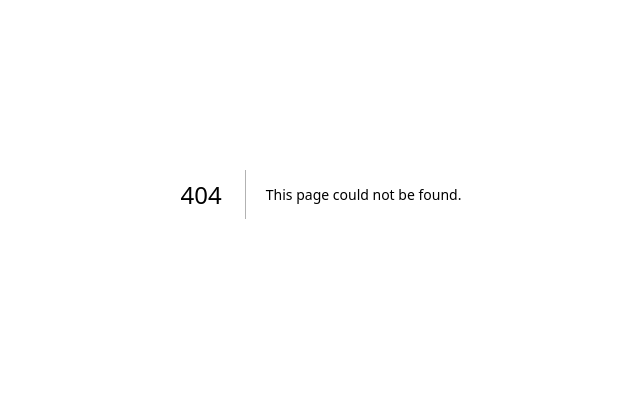
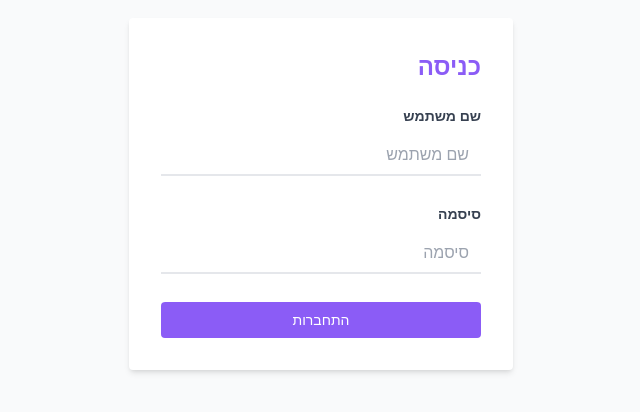
Before and after one commit to Oferlevy/deliveries, a Next.js app: page /auth/login in a window 1280 px wide. Before the commit this address had no page. Shown: the part 206-618 px from the top of the page, without its empty margins (319-959 px from the left). Built offline with nearby package versions, Linux system fonts and the light colour scheme.

Commit message:
added authentication

```diff
--- a/package.json
+++ b/package.json
@@ -15,6 +15,7 @@
     "express": "^4.18.2",
     "fs": "^0.0.1-security",
     "iron-session": "^6.3.1",
+    "js-sha256": "^0.10.1",
     "mongoose": "^7.6.1",
     "next": "13.5.4",
     "react": "^18",
--- /dev/null
+++ b/src/api/models/user.js
@@ -0,0 +1,16 @@
+import mongoose from 'mongoose';
+
+const userSchema = new mongoose.Schema({
+    username: {
+        type: String,
+        unique: true,
+        required: true,
+    },
+    password: {
+        type: String,
+        required: true,
+    },
+});
+
+const User = mongoose.models.User || mongoose.model('User', userSchema);
+export default User;
--- a/src/components/cart/PlaceOrder.js
+++ b/src/components/cart/PlaceOrder.js
@@ -22,7 +22,11 @@ export default function PlaceOrder({ isVisible, setCurrentView }) {
             <div className='flex flex-col text-right'>
                 <p className='mt-11 mb-4 text-lg font-medium self-end'>הזמן</p>
 
-                <form id='payment-form' action='/api/place-order' method='POST'>
+                <form
+                    id='payment-form'
+                    action='/api/order/place-order'
+                    method='POST'
+                >
                     <div className='mb-4'>
                         <label className='block text-gray-700 text-sm font-medium mb-2'>
                             שם מלא
--- /dev/null
+++ b/src/lib/authSession.js
@@ -0,0 +1,7 @@
+export const sessionOptions = {
+    cookieName: 'deliveries-auth',
+    password: process.env.AUTH_COOKIE_PASSWORD,
+    cookieOptions: {
+        secure: process.env.NODE_ENV === 'production',
+    },
+};
--- /dev/null
+++ b/src/lib/withSsrAuth.js
@@ -0,0 +1,21 @@
+import { withIronSessionSsr } from 'iron-session/next';
+import { sessionOptions } from '@/lib/authSession';
+
+export default function withSsrAuth(getServerSideProps, redirect) {
+    return withIronSessionSsr(async ({ req, res }) => {
+        const user = req.session.user;
+
+        if (!user) {
+            res.setHeader('location', '/auth/login?redirect=' + redirect);
+            res.statusCode = 302;
+            res.end();
+
+            return {
+                props: {},
+            };
+        }
+
+        const result = await getServerSideProps();
+        return result;
+    }, sessionOptions);
+}
--- /dev/null
+++ b/src/pages/api/auth/login.js
@@ -0,0 +1,31 @@
+import User from '@/api/models/user';
+import connectDB from '@/api/mongoHandler';
+import { sessionOptions } from '@/lib/authSession';
+import { withIronSessionApiRoute } from 'iron-session/next';
+
+export default withIronSessionApiRoute(loginRoute, sessionOptions);
+
+async function loginRoute(req, res) {
+    await connectDB();
+
+    const { username, password } = req.body;
+    if (!req.body.username || !req.body.password)
+        return res
+            .status(400)
+            .json({ error: 'Username and password were not provided!' });
+
+    const user = await User.findOne({ username }).select('-_id -__v').lean();
+
+    if (!user) {
+        return res.status(401).json({ error: 'Username not found!' });
+    }
+
+    if (user.password !== password) {
+        return res.status(401).json({ error: 'Wrong password!' });
+    }
+
+    req.session.user = user;
+    await req.session.save();
+
+    res.send({ ok: true });
+}
--- /dev/null
+++ b/src/pages/api/auth/logout.js
@@ -0,0 +1,9 @@
+import { sessionOptions } from '@/lib/authSession';
+import { withIronSessionApiRoute } from 'iron-session/next';
+
+export default withIronSessionApiRoute(logoutRoute, sessionOptions);
+
+async function logoutRoute(req, res) {
+    req.session.destroy();
+    res.send({ ok: true });
+}
--- /dev/null
+++ b/src/pages/api/auth/user.js
@@ -0,0 +1,17 @@
+import { withIronSessionApiRoute } from 'iron-session/next';
+import { sessionOptions } from '@/lib/authSession';
+
+export default withIronSessionApiRoute(userRoute, sessionOptions);
+
+async function userRoute(req, res) {
+    if (req.session.user) {
+        res.json({
+            ...req.session.user,
+            isLoggedIn: true,
+        });
+    } else {
+        res.json({
+            isLoggedIn: false,
+        });
+    }
+}
--- /dev/null
+++ b/src/pages/auth/login.js
@@ -0,0 +1,87 @@
+import axios from 'axios';
+import { withRouter } from 'next/router';
+import { useState } from 'react';
+import { sha256 } from 'js-sha256';
+
+export default withRouter(LoginPage);
+
+function LoginPage({ router }) {
+    const [username, setUsername] = useState('');
+    const [password, setPassword] = useState('');
+
+    const handleSubmit = (event) => {
+        event.preventDefault();
+
+        axios
+            .post('/api/auth/login', {
+                username,
+                password: sha256(password),
+            })
+            .then(() => {
+                const redirect = router.query.redirect;
+                window.location.replace(redirect ?? '/menu');
+            })
+            .catch((err) => {
+                if (err.response?.status === 401) {
+                    setPassword('');
+                } else {
+                    console.log(err);
+                }
+            });
+    };
+
+    return (
+        <div className='h-full flex items-center justify-center bg-gray-50 text-right'>
+            <div className='bg-white m-3 p-8 rounded shadow-md w-full sm:w-96'>
+                <h1 className='text-2xl font-bold mb-6 text-[#8b5cf6]'>
+                    כניסה
+                </h1>
+                <form onSubmit={handleSubmit}>
+                    <div className='mb-4'>
+                        <label
+                            htmlFor='username'
+                            className='block text-gray-700 text-sm font-bold mb-2'
+                        >
+                            שם משתמש
+                        </label>
+                        <input
+                            name='username'
+                            dir='rtl'
+                            required={true}
+                            placeholder='שם משתמש'
+                            value={username}
+                            onChange={(e) => setUsername(e.target.value)}
+                            className='border-b-2 w-full py-2 px-3 text-gray-700 mb-3 focus:outline-none focus:shadow-outline'
+                        />
+                    </div>
+                    <div className='mb-4'>
+                        <label
+                            htmlFor='password'
+                            className='block text-gray-700 text-sm font-bold mb-2'
+                        >
+                            סיסמה
+                        </label>
+                        <input
+                            name='password'
+                            type='password'
+                            dir='rtl'
+                            required={true}
+                            minLength={8}
+                            placeholder='סיסמה'
+                            value={password}
+                            onChange={(e) => setPassword(e.target.value)}
+                            className='border-b-2 w-full py-2 px-3 text-gray-700 mb-3 focus:outline-none focus:shadow-outline'
+                        />
+                    </div>
+
+                    <button
+                        type='submit'
+                        className='w-full bg-[#8b5cf6] text-white text-sm font-medium p-2 rounded'
+                    >
+                        התחברות
+                    </button>
+                </form>
+            </div>
+        </div>
+    );
+}
--- a/src/pages/crew/orders.js
+++ b/src/pages/crew/orders.js
@@ -1,5 +1,6 @@
 import getOrders from '@/api/orders';
 import axios from 'axios';
+import withSsrAuth from '@/lib/withSsrAuth';
 
 export default function OrdersPage({ orders }) {
     const changeStatus = (status, id) => {
@@ -57,10 +58,10 @@ export default function OrdersPage({ orders }) {
     );
 }
 
-export async function getServerSideProps() {
+export const getServerSideProps = withSsrAuth(async () => {
     const orders = await getOrders();
 
     return {
         props: { orders },
     };
-}
+}, '/crew/orders');
```
Also changed, not shown: src/pages/api/order/place-order.js (renamed from src/pages/api/place-order.js), 1 other file (tests, documents, lock files or other folders).
